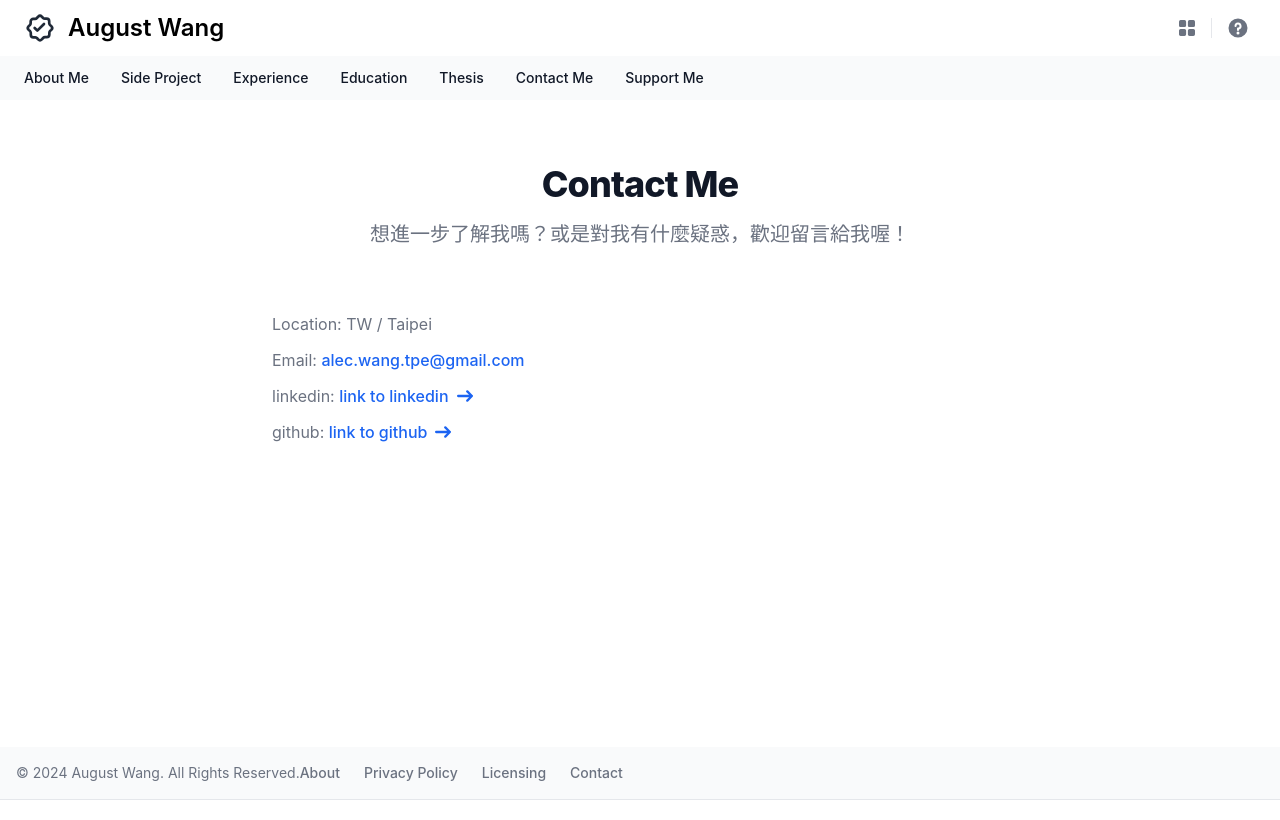
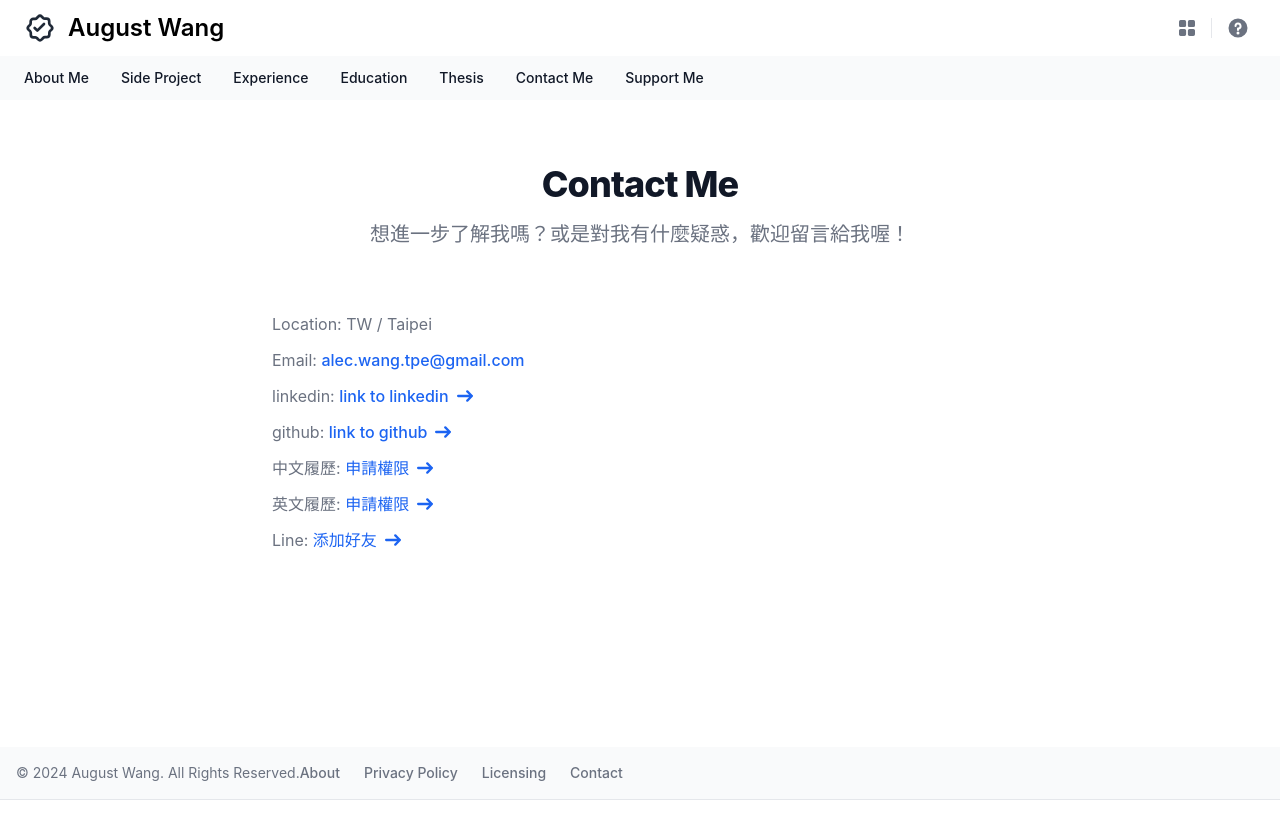
Before and after one commit to awtw/my-vue-project, a Vue app: page /Contact in a window 1280 px wide. Shown: the top 820 px of the page. Built offline with nearby package versions, Linux system fonts and the light colour scheme.

Commit message:
Add contact page with resume but need permission

```diff
--- a/src/components/Contact.vue
+++ b/src/components/Contact.vue
@@ -30,6 +30,33 @@
                 </a>
             </p>
 
+             <p class="mb-3 text-gray-500 dark:text-gray-400">中文履歷:
+                    <a href="https://docs.google.com/document/d/1bIegCxRNSzzMq2S51lzxn3oK1v7aD2w4/edit?usp=drive_link" target="_blank" class="inline-flex items-center font-medium text-blue-600 dark:text-blue-500 hover:underline">
+                    申請權限
+                    <svg class="w-4 h-4 ms-2 rtl:rotate-180" aria-hidden="true" xmlns="http://www.w3.org/2000/svg" fill="none" viewBox="0 0 14 10">
+                        <path stroke="currentColor" stroke-linecap="round" stroke-linejoin="round" stroke-width="2" d="M1 5h12m0 0L9 1m4 4L9 9"/>
+                    </svg>
+                    </a>
+                </p>
+
+             <p class="mb-3 text-gray-500 dark:text-gray-400">英文履歷:
+                    <a href="https://docs.google.com/document/d/1sq13tk4Ri_I_20bQGDcgntrxIF4McRDm/edit?usp=sharing&ouid=109716787946494062921&rtpof=true&sd=true" target="_blank" class="inline-flex items-center font-medium text-blue-600 dark:text-blue-500 hover:underline">
+                    申請權限
+                    <svg class="w-4 h-4 ms-2 rtl:rotate-180" aria-hidden="true" xmlns="http://www.w3.org/2000/svg" fill="none" viewBox="0 0 14 10">
+                        <path stroke="currentColor" stroke-linecap="round" stroke-linejoin="round" stroke-width="2" d="M1 5h12m0 0L9 1m4 4L9 9"/>
+                    </svg>
+                    </a>
+                </p>
+
+             <p class="mb-3 text-gray-500 dark:text-gray-400">Line:
+                    <a href="https://docs.google.com/document/d/1sq13tk4Ri_I_20bQGDcgntrxIF4McRDm/edit?usp=sharing&ouid=109716787946494062921&rtpof=true&sd=true" target="_blank" class="inline-flex items-center font-medium text-blue-600 dark:text-blue-500 hover:underline">
+                    添加好友
+                    <svg class="w-4 h-4 ms-2 rtl:rotate-180" aria-hidden="true" xmlns="http://www.w3.org/2000/svg" fill="none" viewBox="0 0 14 10">
+                        <path stroke="currentColor" stroke-linecap="round" stroke-linejoin="round" stroke-width="2" d="M1 5h12m0 0L9 1m4 4L9 9"/>
+                    </svg>
+                    </a>
+                </p>
+
         </div>
         </section>
     </div>
```
